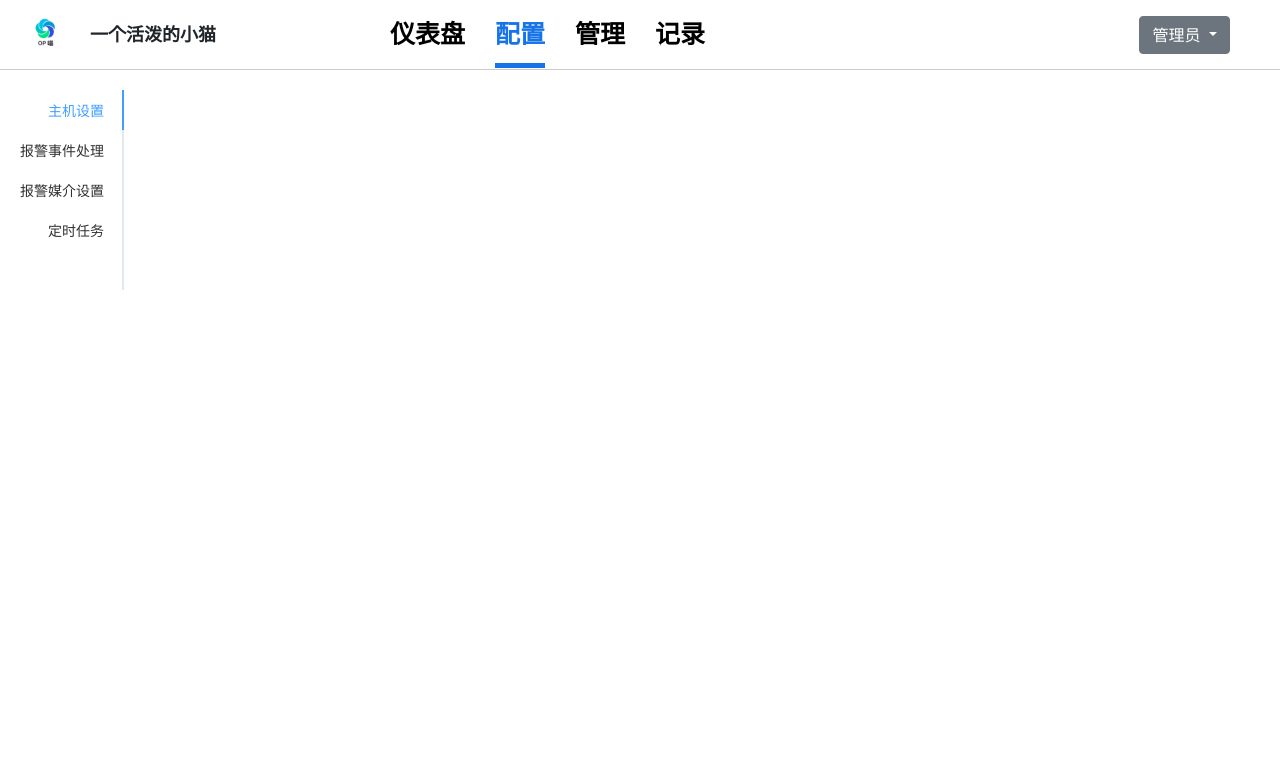
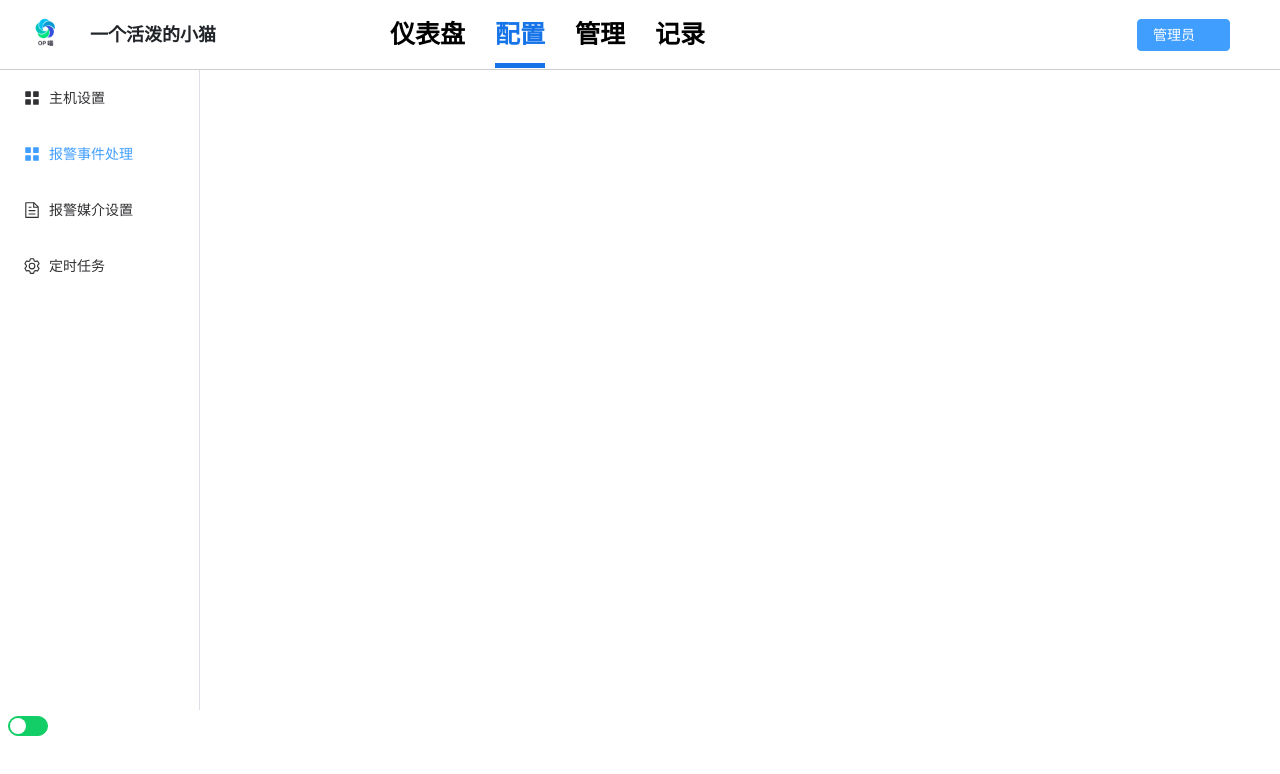
Before and after one commit to markjack9/op-pnale, a Vue app: page /setting in a window 1280 px wide. Shown: the top 774 px of the page. Built offline with nearby package versions, Linux system fonts and the light colour scheme; sample sign-in values are in the browser's storage.

Commit message:
导航栏修改
1.左侧导航栏组件替换
2.替换右上角用户管理组件

```diff
--- a/src/components/Header.vue
+++ b/src/components/Header.vue
@@ -14,46 +14,28 @@
       <router-link to="recording" active-class="dashboard">记录</router-link>
     </div>
     <div class="g-profile" >
-      <div class="dropdown">
-        <a class="btn btn-secondary dropdown-toggle" href="#" role="button" data-toggle="dropdown" aria-expanded="false">
-         管理员
-        </a>
+      <div class="flex flex-wrap items-center">
+        <el-dropdown>
+          <el-button type="primary">
+           管理员<el-icon class="el-icon--right"></el-icon>
+          </el-button>
+          <template #dropdown>
+            <el-dropdown-menu>
+              <el-dropdown-item>用户信息</el-dropdown-item>
+              <el-dropdown-item>重置密码</el-dropdown-item>
+              <el-dropdown-item>退出</el-dropdown-item>
+            </el-dropdown-menu>
+          </template>
+        </el-dropdown>
 
-        <div class="dropdown-menu">
-          <a class="dropdown-item" href="#">用户信息</a>
-          <a class="dropdown-item" href="#">重置密码</a>
-          <a class="dropdown-item" href="#">退出</a>
-        </div>
       </div>
     </div>
   </div>
 
 </template>
 
-<script>
+<script lang="ts" setup>
 
-export default {
-  data () {
-    return {}
-
-    },
-  methods: {
-
-  },
-  mounted() {
-    let Popper = document.createElement('script');
-    Popper.type = 'text/javascript';
-    Popper.src = 'https://cdn.jsdelivr.net/npm/jquery@3.5.1/dist/jquery.slim.min.js';
-    document.body.appendChild(Popper);
-    let Popper2 = document.createElement('script');
-    Popper2.type = 'text/javascript';
-    Popper2.src = 'https://cdn.jsdelivr.net/npm/bootstrap@4.6.2/dist/js/bootstrap.bundle.min.js';
-    document.body.appendChild(Popper2);
-  },
-  components: {
-
-  }
-}
 
 </script>
 
@@ -126,11 +108,13 @@ export default {
   flex-flow: row;
 
 }
-.el-dropdown-link {
+.example-showcase .el-dropdown + .el-dropdown {
+  margin-left: 15px;
+}
+.example-showcase .el-dropdown-link {
   cursor: pointer;
-  color: #409EFF;
-}
-.el-icon-arrow-down {
-  font-size: 12px;
+  color: var(--el-color-primary);
+  display: flex;
+  align-items: center;
 }
 </style>
--- a/src/components/Login.vue
+++ b/src/components/Login.vue
@@ -152,7 +152,7 @@ input:focus ~ .top {
   transform: translate(-50%, -50%);
   text-align: center;
   padding: 5px;
-  width: 52%;
+  width: 200px;
   margin-top: 40px;
   background-color: #61dafb;
   color: #fff;
@@ -174,7 +174,7 @@ export default {
   },
   methods: {
     dologin() {
-      axios.post('http://192.168.0.117:8081/login', {
+      axios.post('http://192.168.31.99:8081/login', {
         username: this.userinfo.name,
         password: this.userinfo.password
       }).then((res)=> {
--- a/src/components/Manage.vue
+++ b/src/components/Manage.vue
@@ -1,45 +1,57 @@
 <template>
-  <Header></Header>
+  <PublicHeader></PublicHeader>
   <div class="left-rail">
-    <el-tabs tab-position="left" style="height: 200px;">
-      <el-tab-pane label="ssh远程工具">
-        <div>
-
-        </div>
-      </el-tab-pane>
-      <el-tab-pane label="windows工具">
-        <div>
-
-        </div>
-      </el-tab-pane>
-      <el-tab-pane label="日志记录">
-        <div>
-
-        </div>
-      </el-tab-pane>
-      <el-tab-pane label="文件管理">
-        <div>
-
-        </div>
-      </el-tab-pane>
-    </el-tabs>
-
+    <el-menu
+        default-active="2"
+        class="el-menu-vertical-demo"
+        :collapse="isCollapse"
+        @open="handleOpen"
+        @close="handleClose"
+    >
+      <el-menu-item index="1">
+        <el-icon><icon-menu /></el-icon>
+        <template #title>ssh远程工具</template>
+      </el-menu-item>
+      <el-menu-item index="2">
+        <el-icon><icon-menu /></el-icon>
+        <template #title>windows工具</template>
+      </el-menu-item>
+      <el-menu-item index="3">
+        <el-icon><document /></el-icon>
+        <template #title>日志记录</template>
+      </el-menu-item>
+      <el-menu-item index="4">
+        <el-icon><setting /></el-icon>
+        <template #title>文件管理</template>
+      </el-menu-item>
+    </el-menu>
+    <el-radio-group v-model="isCollapse">
+    </el-radio-group>
+    <el-switch
+        v-model="isCollapse"
+        class="ml-2"
+        style="--el-switch-on-color: #ff4949; --el-switch-off-color:#13ce66 "
+    />
   </div>
 </template>
 
-<script>
-import Header from "./Header.vue"
+<script lang="ts" setup>
+import { ref } from 'vue'
+import PublicHeader from "./Header.vue"
+import {
+  Document,
+  Menu as IconMenu,
+  Location,
+  Setting,
+} from '@element-plus/icons-vue'
 
-export default {
-  data() {
-    return {};
-  },
-  methods: {
-  },
-  components: {
-    Header
+const isCollapse = ref(false)
 
-  }
+const handleOpen = (key: string, keyPath: string[]) => {
+  console.log(key, keyPath)
+}
+const handleClose = (key: string, keyPath: string[]) => {
+  console.log(key, keyPath)
 }
 </script>
 
--- a/src/components/Recording.vue
+++ b/src/components/Recording.vue
@@ -1,39 +1,54 @@
 <template>
-  <Header></Header>
+  <PublicHeader></PublicHeader>
   <div class="left-rail">
-    <el-tabs tab-position="left" style="height: 200px;">
-      <el-tab-pane label="系统日志">
-        <div>
+    <el-menu
+        default-active="2"
+        class="el-menu-vertical-demo"
+        :collapse="isCollapse"
+        @open="handleOpen"
+        @close="handleClose"
+    >
+      <el-menu-item index="1">
+        <el-icon><icon-menu /></el-icon>
+        <template #title>系统日志</template>
+      </el-menu-item>
+      <el-menu-item index="2">
+        <el-icon><icon-menu /></el-icon>
+        <template #title>报警日志</template>
+      </el-menu-item>
+      <el-menu-item index="3">
+        <el-icon><document /></el-icon>
+        <template #title>文件上传日志</template>
+      </el-menu-item>
+    </el-menu>
+    <el-radio-group v-model="isCollapse">
+    </el-radio-group>
+    <el-switch
 
-        </div>
-      </el-tab-pane>
-      <el-tab-pane label="报警记录">
-        <div>
-
-        </div>
-      </el-tab-pane>
-      <el-tab-pane label="文件上传日志">
-        <div>
-
-        </div>
-      </el-tab-pane>
-    </el-tabs>
-
+        v-model="isCollapse"
+        class="ml-2"
+        style="--el-switch-on-color: #ff4949; --el-switch-off-color:#13ce66 "
+    />
   </div>
 </template>
 
-<script>
-import Header from "./Header.vue"
+<script lang="ts" setup>
+import { ref } from 'vue'
+import PublicHeader from "./Header.vue"
+import {
+  Document,
+  Menu as IconMenu,
+  Location,
+  Setting,
+} from '@element-plus/icons-vue'
 
-export default {
-  data() {
-    return {};
-  },
-  methods: {
-  },
-  components: {
-    Header
-  }
+const isCollapse = ref(false)
+
+const handleOpen = (key: string, keyPath: string[]) => {
+  console.log(key, keyPath)
+}
+const handleClose = (key: string, keyPath: string[]) => {
+  console.log(key, keyPath)
 }
 </script>
 
--- a/src/components/Setting.vue
+++ b/src/components/Setting.vue
@@ -1,46 +1,58 @@
 <template>
-  <Header></Header>
+  <PublicHeader></PublicHeader>
   <div class="left-rail">
-    <el-tabs tab-position="left" style="height: 200px;">
-      <el-tab-pane label="主机设置">
-        <div>
-
-        </div>
-      </el-tab-pane>
-      <el-tab-pane label="报警事件处理">
-        <div>
-
-        </div>
-      </el-tab-pane>
-      <el-tab-pane label="报警媒介设置">
-        <div>
-
-        </div>
-      </el-tab-pane>
-      <el-tab-pane label="定时任务">
-        <div>
-
-        </div>
-      </el-tab-pane>
-    </el-tabs>
-
+    <el-menu
+        default-active="2"
+        class="el-menu-vertical-demo"
+        :collapse="isCollapse"
+        @open="handleOpen"
+        @close="handleClose"
+    >
+      <el-menu-item index="1">
+        <el-icon><icon-menu /></el-icon>
+        <template #title>主机设置</template>
+      </el-menu-item>
+      <el-menu-item index="2">
+        <el-icon><icon-menu /></el-icon>
+        <template #title>报警事件处理</template>
+      </el-menu-item>
+      <el-menu-item index="3">
+        <el-icon><document /></el-icon>
+        <template #title>报警媒介设置</template>
+      </el-menu-item>
+      <el-menu-item index="4">
+        <el-icon><setting /></el-icon>
+        <template #title>定时任务</template>
+      </el-menu-item>
+    </el-menu>
+    <el-radio-group v-model="isCollapse">
+    </el-radio-group>
+    <el-switch
+        v-model="isCollapse"
+        class="ml-2"
+        style="--el-switch-on-color: #ff4949; --el-switch-off-color:#13ce66 "
+    />
   </div>
 </template>
 
-<script>
-import Header from "./Header.vue"
+<script lang="ts" setup>
+import { ref } from 'vue'
+import PublicHeader from "./Header.vue"
+import {
+  Document,
+  Menu as IconMenu,
+  Location,
+  Setting,
+} from '@element-plus/icons-vue'
 
-export default {
-  data() {
-    return {};
-  },
-  methods: {
-  },
-  components: {
-  Header
-
-  }
-
+const isCollapse = ref(false)
+const UnCollapse = () => {
+}
+const handleOpen = (key: string, keyPath: string[]) => {
+  console.log(key, keyPath)
+}
+const handleClose = (key: string, keyPath: string[]) => {
+  console.log(key, keyPath)
 }
 </script>
 
--- a/src/components/dashboard.vue
+++ b/src/components/dashboard.vue
@@ -1,49 +1,68 @@
-
 <template>
- <Header></Header>
+ <PublicHeader></PublicHeader>
   <div class="left-rail">
-    <el-tabs tab-position="left" style="height: 200px;">
-      <el-tab-pane label="系统信息">
-<div>
-
-</div>
-      </el-tab-pane>
-      <el-tab-pane label="主机列表">
-        <div>
-
-        </div>
-      </el-tab-pane>
-      <el-tab-pane label="报警事件">
-        <div>
-
-        </div>
-      </el-tab-pane>
-    </el-tabs>
-
+    <el-menu
+        default-active="2"
+        class="el-menu-vertical-demo"
+        :collapse="isCollapse"
+        @open="handleOpen"
+        @close="handleClose"
+    >
+      <el-menu-item index="1">
+        <el-icon><icon-menu /></el-icon>
+        <template #title>系统信息</template>
+      </el-menu-item>
+      <el-menu-item index="2">
+        <el-icon><icon-menu /></el-icon>
+        <template #title>主机列表</template>
+      </el-menu-item>
+      <el-menu-item index="3">
+        <el-icon><document /></el-icon>
+        <template #title>报警事件</template>
+      </el-menu-item>
+      <el-menu-item index="4">
+        <el-icon><setting /></el-icon>
+        <template #title>备忘录</template>
+      </el-menu-item>
+    </el-menu>
+    <el-radio-group v-model="isCollapse">
+    </el-radio-group>
+    <el-switch
+        v-model="isCollapse"
+        class="ml-2"
+        style="--el-switch-on-color: #ff4949; --el-switch-off-color:#13ce66 "
+    />
   </div>
 
 </template>
 <style >
 .left-rail{
-  margin-top: 20px;
   top: 70px;
+  height: 80%;
   position: absolute;
 }
+.el-menu-vertical-demo:not(.el-menu--collapse) {
+  width:200px;
+  min-height: 100%;
+  height: auto;
+}
 </style>
+<script lang="ts" setup>
+import { ref } from 'vue'
+import PublicHeader from "./Header.vue"
+import {
+  Document,
+  Menu as IconMenu,
+  Location,
+  Setting,
+} from '@element-plus/icons-vue'
 
+const isCollapse = ref(false)
 
-<script>
-import Header from "./Header.vue"
-export default {
-  data() {
-    return {
-
-    };
-  },
-  methods: {
-  },
-  components: {
-    Header
-  }
+const handleOpen = (key: string, keyPath: string[]) => {
+  console.log(key, keyPath)
+}
+const handleClose = (key: string, keyPath: string[]) => {
+  console.log(key, keyPath)
 }
 </script>
--- a/vite.config.js
+++ b/vite.config.js
@@ -12,5 +12,11 @@ export default defineConfig({
     alias: {
       '@': fileURLToPath(new URL('./src', import.meta.url))
     }
-  }
+  },
+  server: {
+    host: '0.0.0.0',
+    port: 8080,
+    // 是否开启 https
+    https: false,
+  },
 })
```
Also changed, not shown: src/components/user.vue (added, +16 -0 lines).
